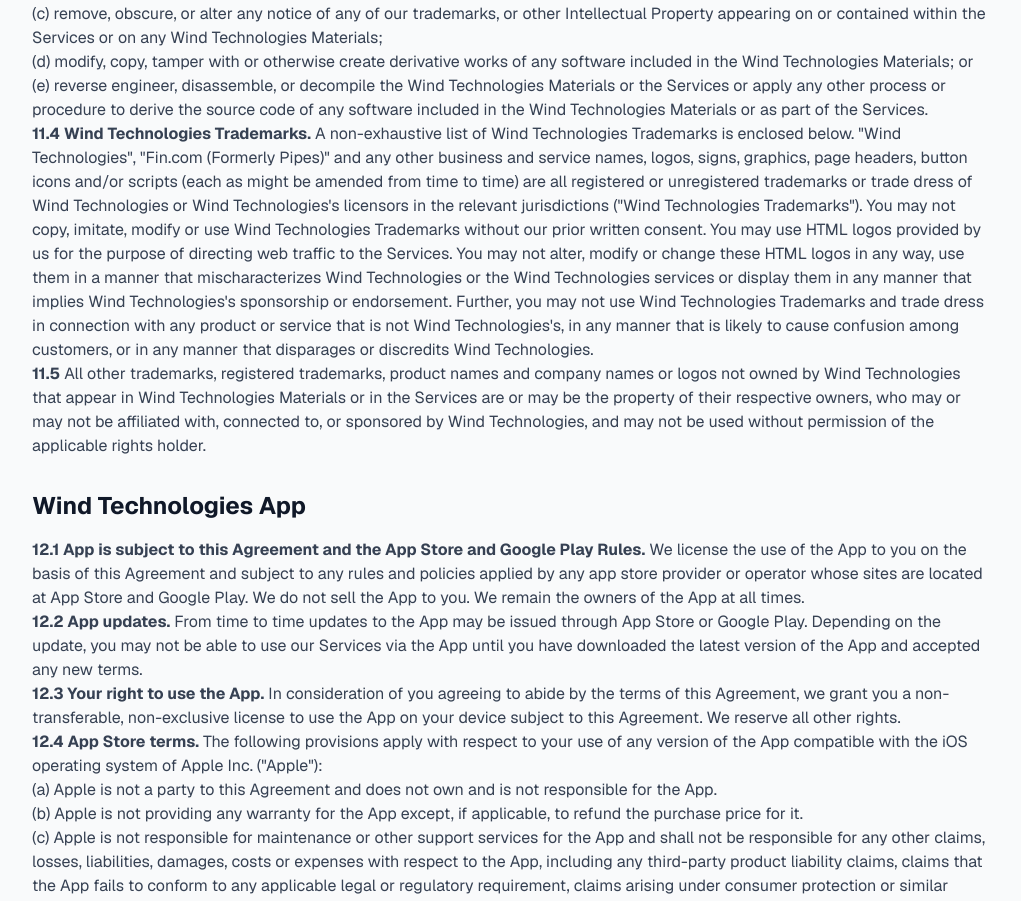
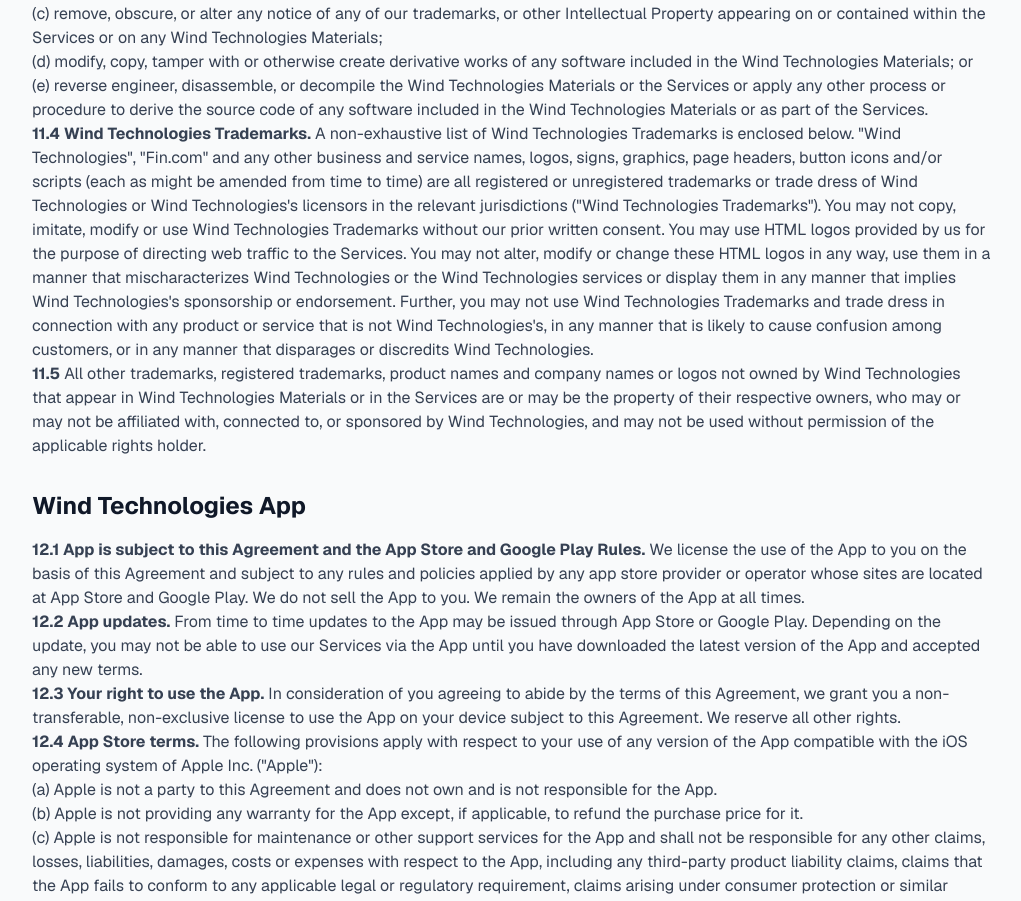
Before and after one commit to 0xavalon/legal-web, a Next.js app: page /terms-and-conditions/uae in a window 1280 px wide. Shown: the part 8282-9183 px from the top of the page, without its empty margins (128-1149 px from the left). Built offline with nearby package versions, Linux system fonts and the light colour scheme.

Commit message:
fix: update references from "Fin.com (Formerly Pipes)" to "Fin.com" in EEA and UAE Terms of Service

```diff
--- a/src/app/licenses/page.tsx
+++ b/src/app/licenses/page.tsx
@@ -14,9 +14,9 @@
             FIN.COM LICENSES
           </h1>
           <p className="text-xl text-gray-600 dark:text-gray-400 max-w-4xl">
-            Fin.com operates through multiple legal entities with proper licensing
-            across different jurisdictions to provide secure and compliant
-            services.
+            Fin.com operates through multiple legal entities with proper
+            licensing across different jurisdictions to provide secure and
+            compliant services.
           </p>
         </div>
       </div>
--- a/src/app/terms-and-conditions/eea/page.tsx
+++ b/src/app/terms-and-conditions/eea/page.tsx
@@ -929,11 +929,11 @@
         <p className="text-gray-700 dark:text-gray-300">
           <strong>11.4 UAB Wind Technologies Trademarks.</strong> A
           non-exhaustive list of UAB Wind Technologies Trademarks is enclosed
-          below. "Wind Technologies", "Fin.com (Formerly Pipes)" and any other
-          business and service names, logos, signs, graphics, page headers,
-          button icons and/or scripts (each as might be amended from time to
-          time) are all registered or unregistered trademarks or trade dress of
-          Wind Technologies or UAB Wind Technologies's licensors in the relevant
+          below. "Wind Technologies", "Fin.com" and any other business and
+          service names, logos, signs, graphics, page headers, button icons
+          and/or scripts (each as might be amended from time to time) are all
+          registered or unregistered trademarks or trade dress of Wind
+          Technologies or UAB Wind Technologies's licensors in the relevant
           jurisdictions ("UAB Wind Technologies Trademarks"). You may not copy,
           imitate, modify or use UAB Wind Technologies Trademarks without our
           prior written consent. You may use HTML logos provided by us for the
--- a/src/app/terms-and-conditions/uae/page.tsx
+++ b/src/app/terms-and-conditions/uae/page.tsx
@@ -25,11 +25,12 @@
 
         <p className="text-gray-700 dark:text-gray-300">
           <strong>1.1 This Agreement.</strong> This is the contract between you,
-          the "User", and Wind Technologies ("Fin.com", "us", "we", "our"), which
-          defines the terms and conditions on which we provide our Services to
-          you ("Agreement"). This Agreement refers to and incorporates by
-          reference the following additional documents ("Additional Documents"),
-          which also apply to your use of our Services:
+          the "User", and Wind Technologies ("Fin.com", "us", "we", "our"),
+          which defines the terms and conditions on which we provide our
+          Services to you ("Agreement"). This Agreement refers to and
+          incorporates by reference the following additional documents
+          ("Additional Documents"), which also apply to your use of our
+          Services:
         </p>
 
         <p className="text-gray-700 dark:text-gray-300">
@@ -923,23 +924,23 @@
         <p className="text-gray-700 dark:text-gray-300">
           <strong>11.4 Wind Technologies Trademarks.</strong> A non-exhaustive
           list of Wind Technologies Trademarks is enclosed below. "Wind
-          Technologies", "Fin.com (Formerly Pipes)" and any other business and
-          service names, logos, signs, graphics, page headers, button icons
-          and/or scripts (each as might be amended from time to time) are all
-          registered or unregistered trademarks or trade dress of Wind
-          Technologies or Wind Technologies's licensors in the relevant
-          jurisdictions ("Wind Technologies Trademarks"). You may not copy,
-          imitate, modify or use Wind Technologies Trademarks without our prior
-          written consent. You may use HTML logos provided by us for the purpose
-          of directing web traffic to the Services. You may not alter, modify or
-          change these HTML logos in any way, use them in a manner that
-          mischaracterizes Wind Technologies or the Wind Technologies services
-          or display them in any manner that implies Wind Technologies's
-          sponsorship or endorsement. Further, you may not use Wind Technologies
-          Trademarks and trade dress in connection with any product or service
-          that is not Wind Technologies's, in any manner that is likely to cause
-          confusion among customers, or in any manner that disparages or
-          discredits Wind Technologies.
+          Technologies", "Fin.com" and any other business and service names,
+          logos, signs, graphics, page headers, button icons and/or scripts
+          (each as might be amended from time to time) are all registered or
+          unregistered trademarks or trade dress of Wind Technologies or Wind
+          Technologies's licensors in the relevant jurisdictions ("Wind
+          Technologies Trademarks"). You may not copy, imitate, modify or use
+          Wind Technologies Trademarks without our prior written consent. You
+          may use HTML logos provided by us for the purpose of directing web
+          traffic to the Services. You may not alter, modify or change these
+          HTML logos in any way, use them in a manner that mischaracterizes Wind
+          Technologies or the Wind Technologies services or display them in any
+          manner that implies Wind Technologies's sponsorship or endorsement.
+          Further, you may not use Wind Technologies Trademarks and trade dress
+          in connection with any product or service that is not Wind
+          Technologies's, in any manner that is likely to cause confusion among
+          customers, or in any manner that disparages or discredits Wind
+          Technologies.
         </p>
 
         <p className="text-gray-700 dark:text-gray-300">
```
Also changed, not shown: src/app/privacy-policy/eea/page.tsx (+7 -7 lines), src/app/privacy-policy/uae/page.tsx (+9 -9 lines).
